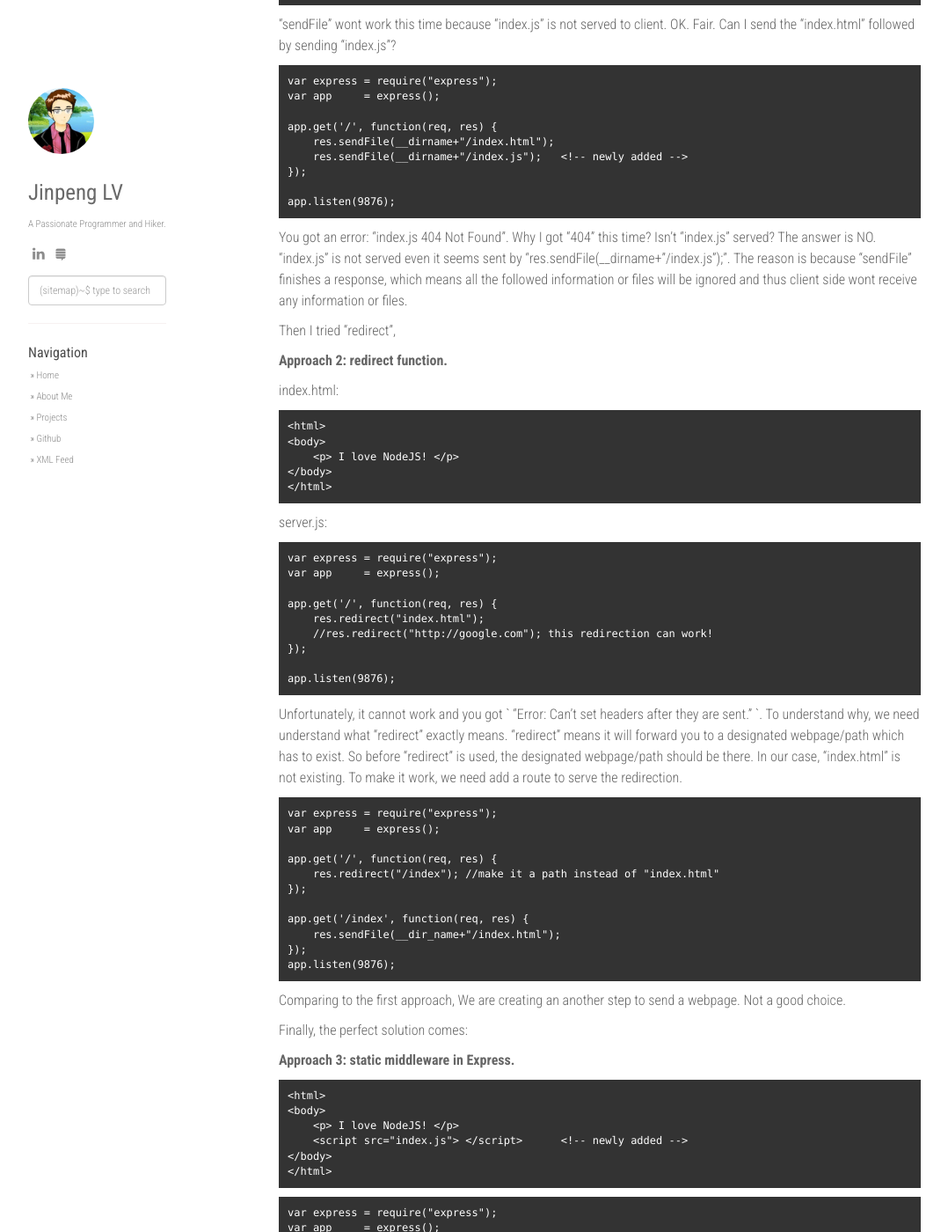
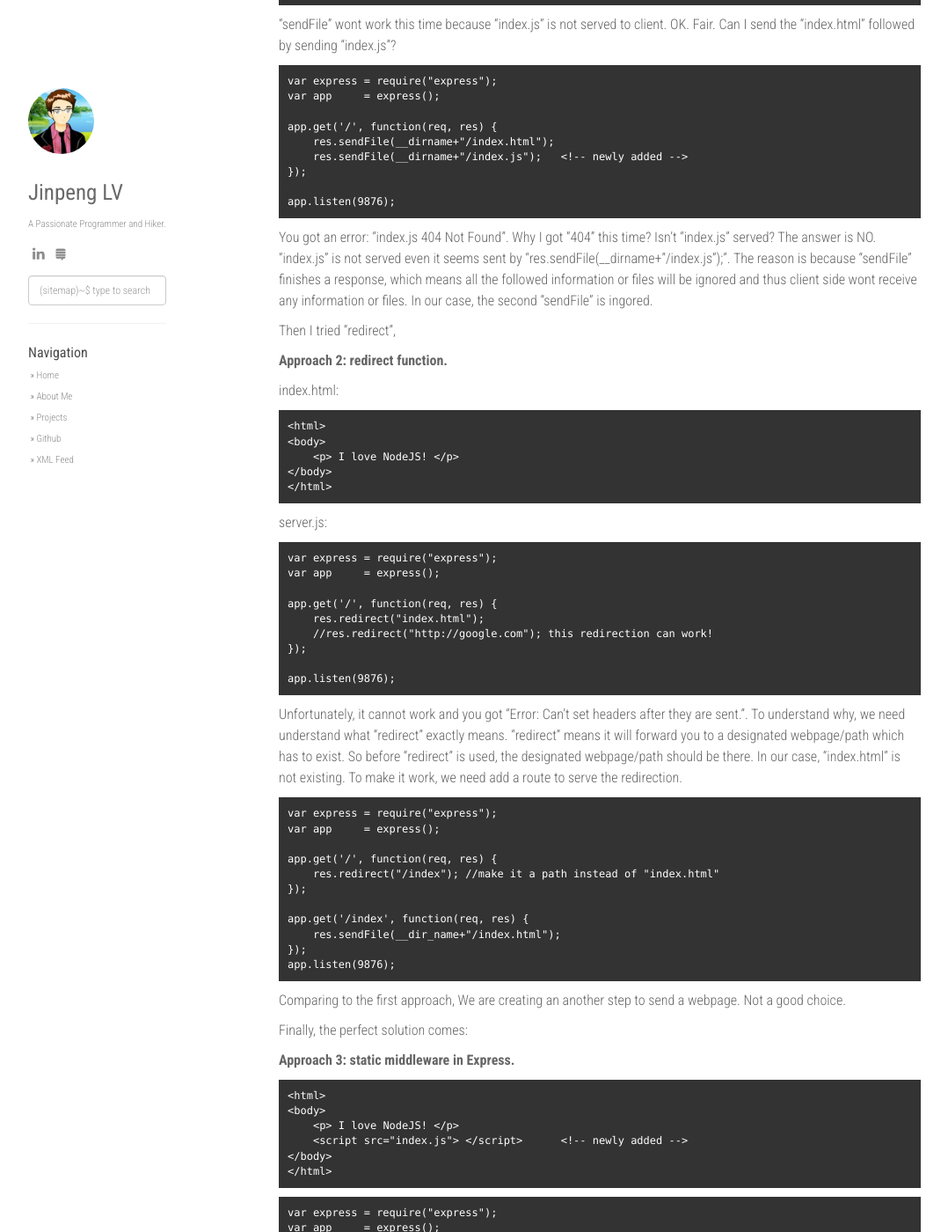
Before and after one commit to gepolv/gepolv.github.io, a Jekyll site: the page built from _posts/2016-08-13-lessons-learned-in-sending-files-in-nodejs.md, in a window 1280 px wide and 1400 px high, scrolled down 746 px. Shown: the whole window at 88% size, without its empty margins (53-1131 px from the left). Built offline with Jekyll 4.4.1, drawn with Linux system fonts in a browser that asks for light colours; nearby versions of some CDN libraries; comment, search, counter and statistics services are not loaded.

Commit message:
Update 2016-08-13-lessons-learned-in-sending-files-in-nodejs.md

````diff
--- a/_posts/2016-08-13-lessons-learned-in-sending-files-in-nodejs.md
+++ b/_posts/2016-08-13-lessons-learned-in-sending-files-in-nodejs.md
@@ -59,7 +59,7 @@ app.get('/', function(req, res) {
 app.listen(9876);
 ```
 
-You got an error: "index.js 404 Not Found". Why I got "404" this time?  Isn't "index.js" served? The answer is NO. "index.js" is not served even it seems sent by "res.sendFile(__dirname+"/index.js");". The reason is because "sendFile" finishes a response, which means all the followed information or files will be ignored and thus client side wont receive any information or files.
+You got an error: "index.js 404 Not Found". Why I got "404" this time?  Isn't "index.js" served? The answer is NO. "index.js" is not served even it seems sent by "res.sendFile(__dirname+"/index.js");". The reason is because "sendFile" finishes a response, which means all the followed information or files will be ignored and thus client side wont receive any information or files. In our case, the second "sendFile" is ingored.
 
 Then I tried "redirect",
 
@@ -89,7 +89,7 @@ app.get('/', function(req, res) {
 app.listen(9876);
 ```
 
-Unfortunately, it cannot work and you got ` "Error: Can't set headers after they are sent." `. To understand why, we need understand what "redirect" exactly means. "redirect" means it will forward you to a designated webpage/path which has to exist. So before "redirect" is used, the designated webpage/path should be there. In our case, "index.html" is not existing. To make it work, we need add a route to serve the redirection.
+Unfortunately, it cannot work and you got "Error: Can't set headers after they are sent.". To understand why, we need understand what "redirect" exactly means. "redirect" means it will forward you to a designated webpage/path which has to exist. So before "redirect" is used, the designated webpage/path should be there. In our case, "index.html" is not existing. To make it work, we need add a route to serve the redirection.
 
 ```
 var express = require("express");
````
